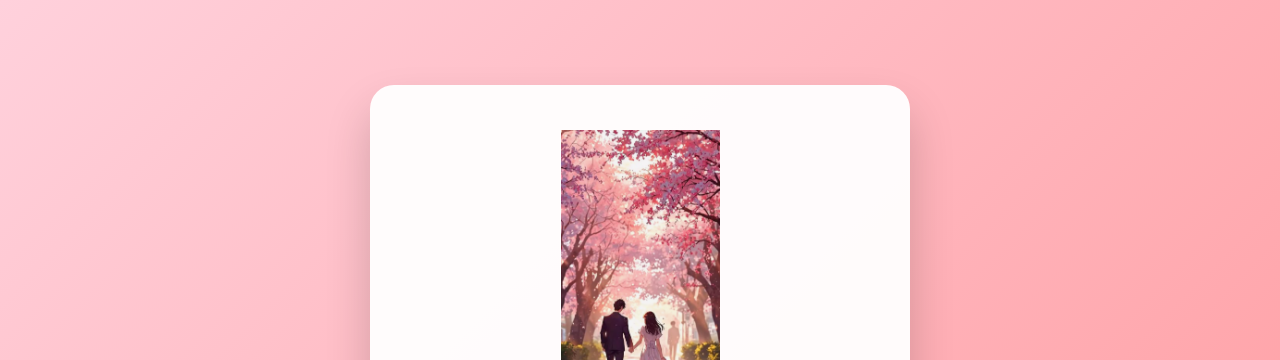
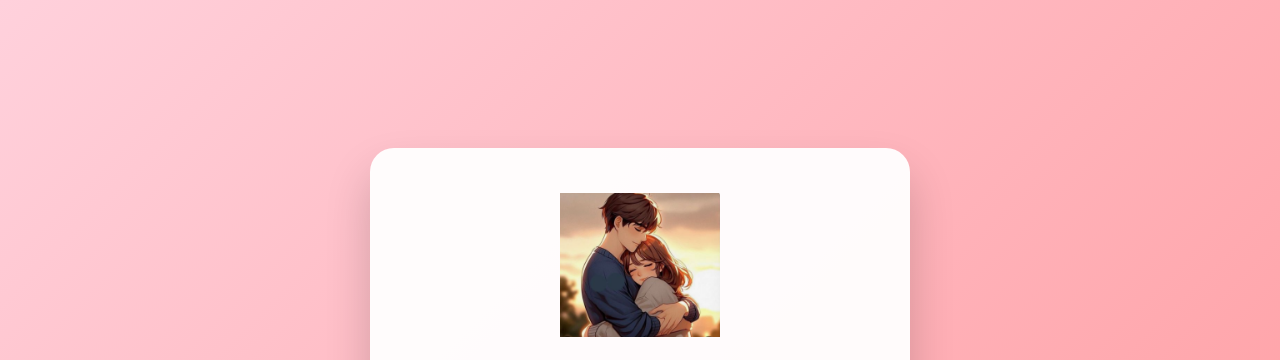
Before and after one commit to ameenashafrin04-ux/asdf, a plain HTML site: page index.html in a window 1280 px wide. Shown: the top 360 px of the page. Drawn offline with Linux system fonts and the light colour scheme.

Commit message:
Update index.html

```diff
--- a/index.html
+++ b/index.html
@@ -134,7 +134,7 @@
 
     <!-- Screen 1 -->
     <div class="screen active">
-      <img src="cute.png" alt="Us ❤️" class="cute-img" />
+      <img src="inter.png" alt="Us ❤️" class="cute-img" />
       <h1>Hey Richuuuu ❤️</h1>
       <p>
         I made this just for you…
@@ -145,7 +145,7 @@
 
     <!-- Screen 2 -->
     <div class="screen">
-      <img src="cute.png" alt="Us ❤️" class="cute-img" />
+      <img src="interf.png" alt="Us ❤️" class="cute-img" />
       <p>
         This year marks our <span class="highlight">3rd anniversary</span>, booboo 🥺
         and every single day with you has been a blessing.
@@ -160,7 +160,7 @@
 
     <!-- Screen 3 -->
     <div class="screen">
-      <img src="cute.png" alt="Us ❤️" class="cute-img" />
+      <img src="interfa.png" alt="Us ❤️" class="cute-img" />
       <p>
         You became my comfort, my laughter, my safe place.
         You changed my life in ways I never knew I needed.
@@ -175,7 +175,7 @@
     <!-- Screen 4 -->
     <div class="screen">
       <img src="proposal.png" alt="Our moment 💍" class="proposal-img" />
-      <div class="question">Will you marry me? 💍</div>
+      <div class="question">Will you be with me forever? 💍</div>
       <div class="final">
         No matter your answer…
         thank you for being my everything ❤️
```
